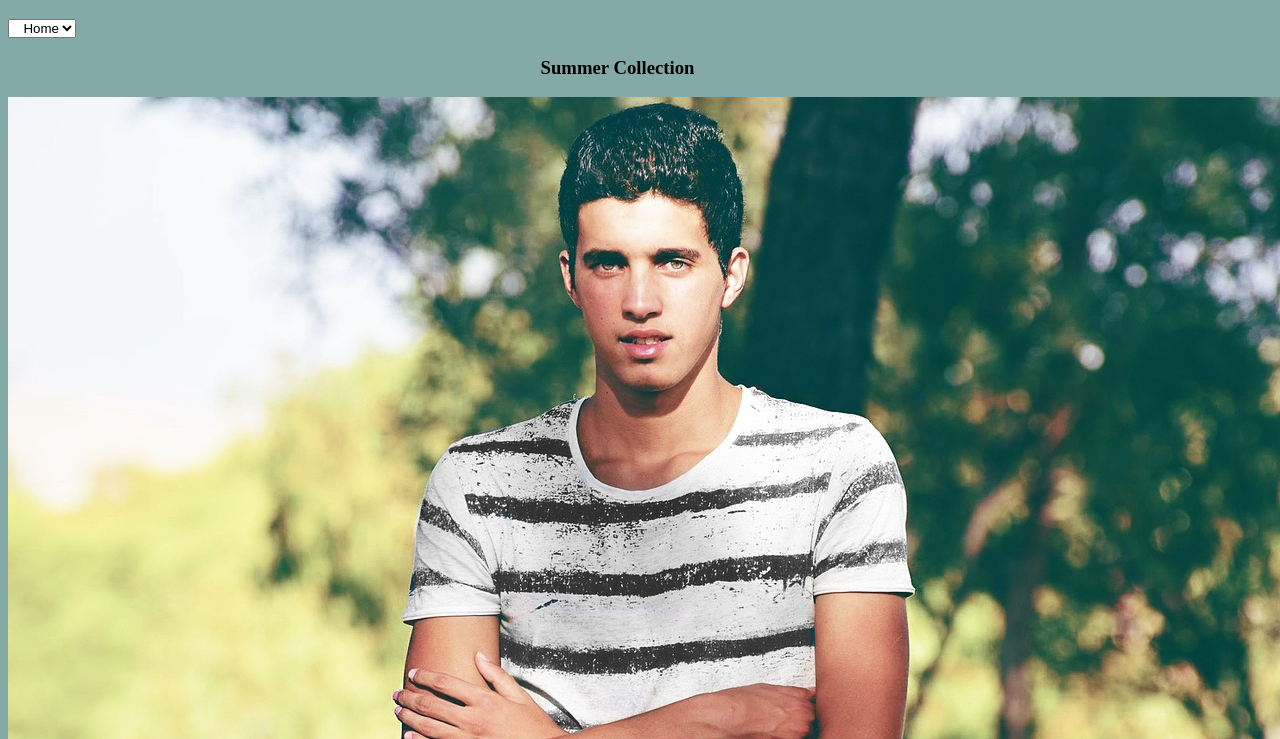
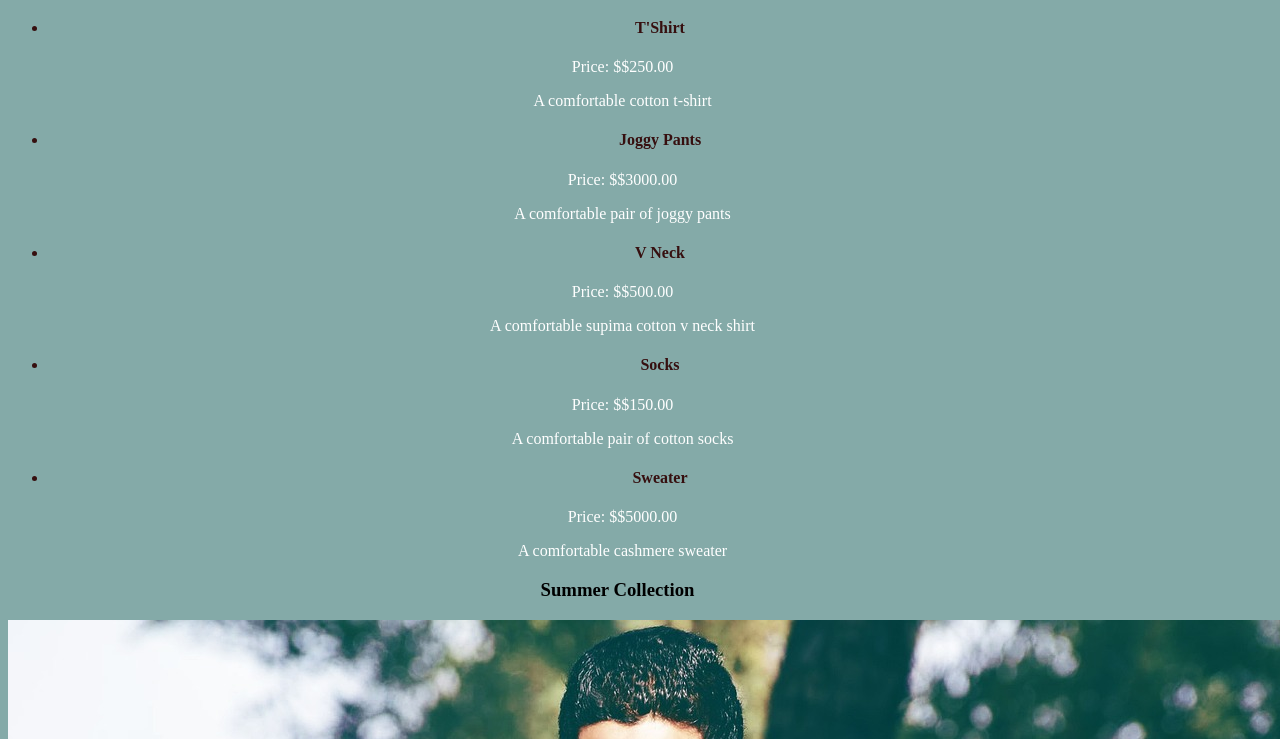
Before and after one commit to iahni/phase1-project, a plain HTML site: page public/index.html in a window 1280 px wide. Shown: the part 61-800 px from the top of the page. Drawn offline with Linux system fonts and the light colour scheme.

Commit message:
added list to top of page

```diff
--- a/public/index.html
+++ b/public/index.html
@@ -13,18 +13,12 @@
         <h1>I'ahni Clothing</h1>
         </header>
       <main>
-
-        <select id=" menu">
-          <option value = "menu">Home</option>
-          <option value = "styles">Styles</option>
-          <option value  = "clothing">Sign up</option>
-          </select>
-
+        <ul id="productList"> </ul>
         <section id ="home">
 
         <h3>Summer Collection</h3>
         <img src = "favicon/boy-g54887cae2_1280.jpg">
-      <ul id="productList"> </ul>
+
         </section>
 
         <section id ="section2">
```
